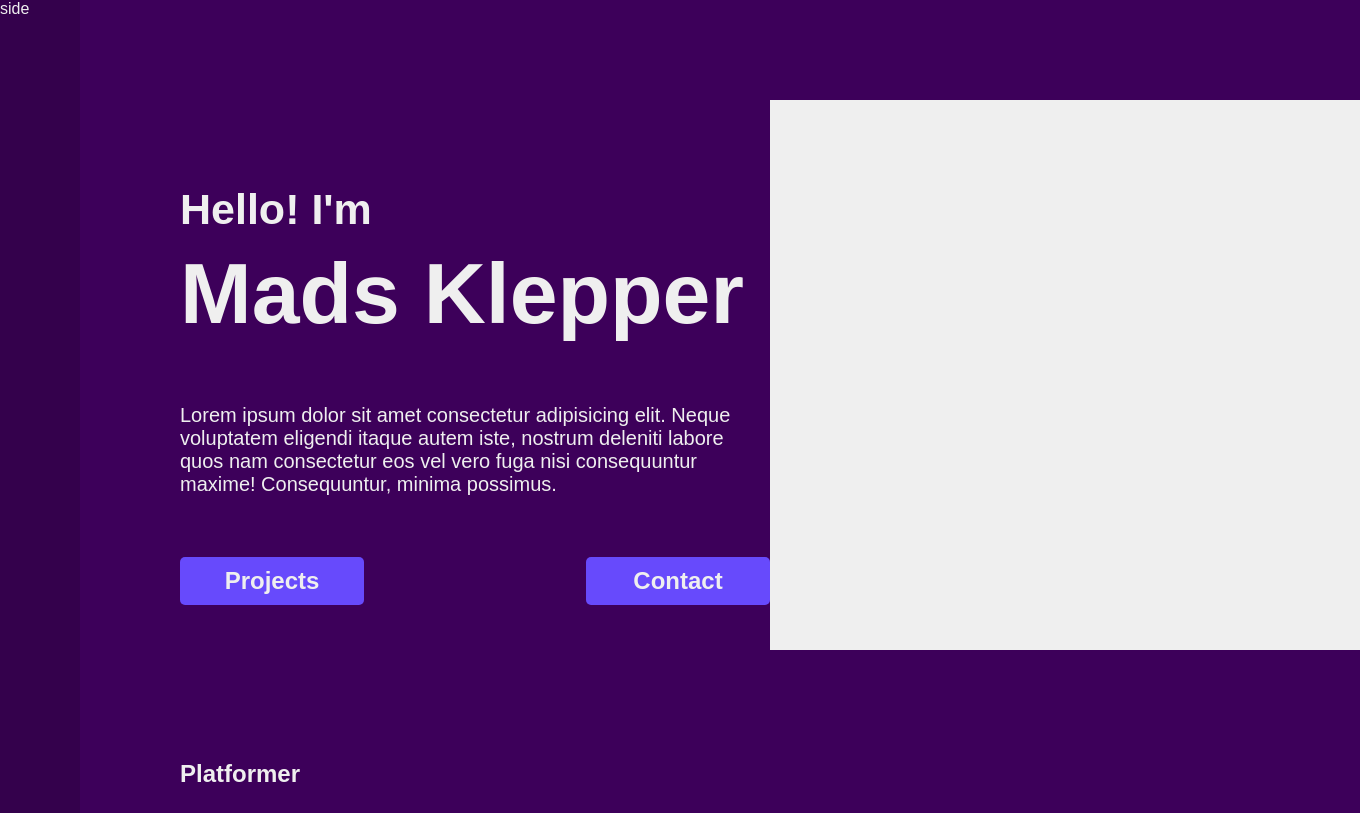
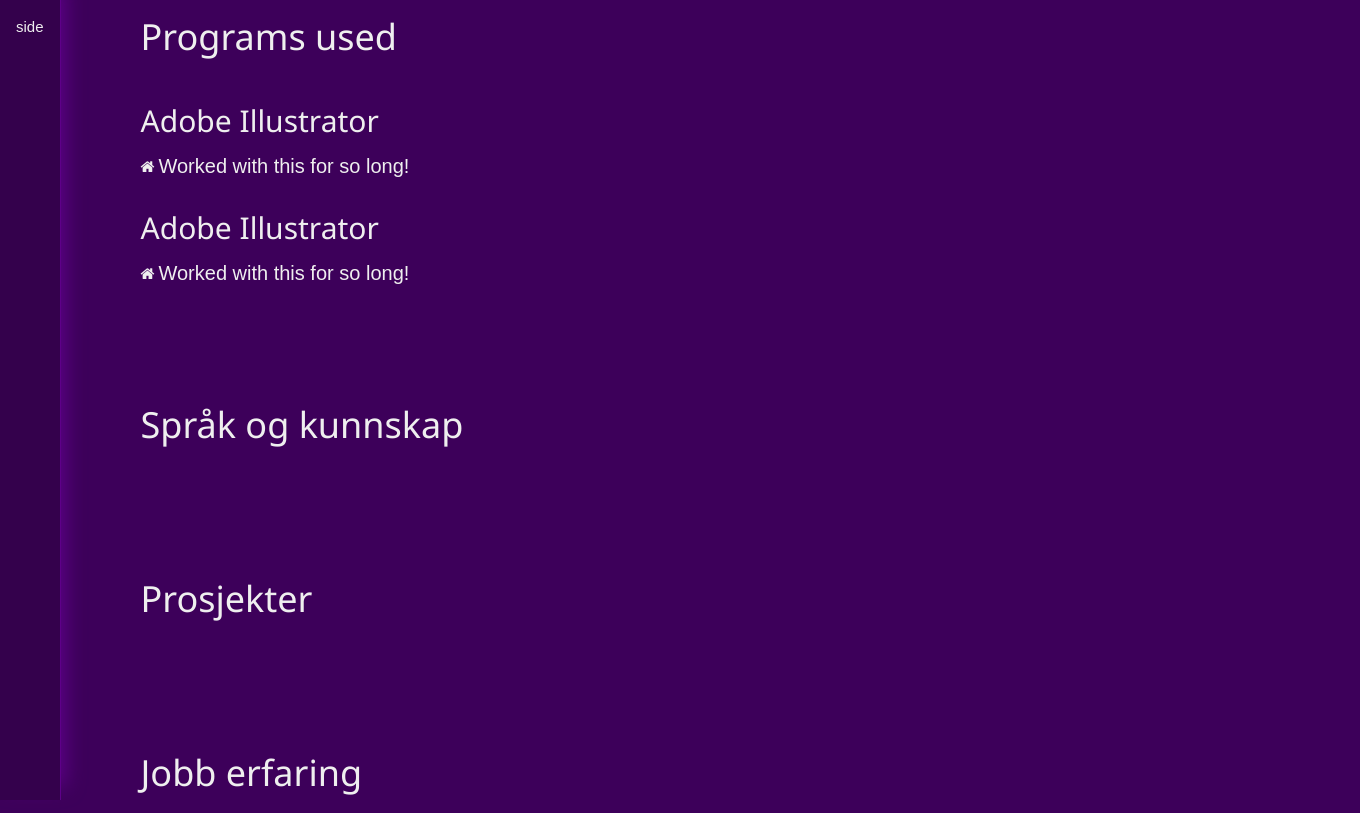
Before and after one commit to madkle/Personal-frontend-landingpage, a website: page public/altpage.html in a window 1280 px wide. Shown: the top 813 px of the page, 1360 px wide, since content can reach past the window. Drawn offline with nearby package versions, Linux system fonts and the light colour scheme.

Commit message:
fixed sticky sidemenu and relevant sections

```diff
--- a/public/altpage.html
+++ b/public/altpage.html
@@ -4,11 +4,19 @@
     <meta charset="UTF-8" />
     <meta name="viewport" content="width=device-width, initial-scale=1.0" />
     <title>Document</title>
+    <link rel="stylesheet" href="https://www.w3schools.com/w3css/4/w3.css" />
+    <link
+      rel="stylesheet"
+      href="https://cdnjs.cloudflare.com/ajax/libs/font-awesome/4.7.0/css/font-awesome.min.css"
+    />
+
     <link rel="stylesheet" href="style/main.css" />
   </head>
   <body>
     <main>
       <aside id="sideMenu">side</aside>
+      <div id="content">
+        <!--
         <section id="heroSection">
           <div id="heroContent">
             <p class="bigText">
@@ -16,8 +24,8 @@
             </p>
             <p>
               Lorem ipsum dolor sit amet consectetur adipisicing elit. Neque
-            voluptatem eligendi itaque autem iste, nostrum deleniti labore quos
-            nam consectetur eos vel vero fuga nisi consequuntur maxime!
+              voluptatem eligendi itaque autem iste, nostrum deleniti labore
+              quos nam consectetur eos vel vero fuga nisi consequuntur maxime!
               Consequuntur, minima possimus.
             </p>
             <div class="buttonContainer">
@@ -27,8 +35,23 @@
           </div>
           <div id="mainImage"></div>
         </section>
-      <section>
-        <h1>Platformer</h1>
+        -->
+        <section id="programSection">
+          <h1>Programs used</h1>
+          <div>
+            <h2>Adobe Illustrator</h2>
+            <span
+              ><i class="fa fa-home"></i>
+              <p>Worked with this for so long!</p></span
+            >
+          </div>
+          <div>
+            <h2>Adobe Illustrator</h2>
+            <span
+              ><i class="fa fa-home"></i>
+              <p>Worked with this for so long!</p></span
+            >
+          </div>
         </section>
         <section>
           <h1>Språk og kunnskap</h1>
@@ -42,6 +65,8 @@
         <section>
           <h1>Kontakt</h1>
         </section>
+      </div>
     </main>
+    <footer>Foot</footer>
   </body>
 </html>
--- a/public/style/main.css
+++ b/public/style/main.css
@@ -6,7 +6,9 @@
   --CTA-color: #674afc;
   --Text-color: #efefef;
   --navbar-color: #34014c;
+  --shadow-color: #5e0089;
 }
+
 body {
   background-color: var(--Primary-color);
   color: var(--Text-color);
@@ -18,6 +20,9 @@
   font-style: normal;
   font-weight: 400;
 }
+h2 {
+  margin: 8px 0;
+}
 button {
   font-size: 24px;
   font-weight: bold;
@@ -28,35 +33,46 @@
   min-width: 184px;
   min-height: 48px;
 }
+
 main {
-  display: grid;
-  grid-template-columns: 80px 80px 1fr;
-  grid-template-rows: auto;
-  grid-template-areas:
-    "sideMenu blank heroSection"
-    "sideMenu blank content1"
-    "sideMenu blank content2"
-    "sideMenu blank content3"
-    "sideMenu blank content4"
-    "sideMenu blank content5"
-    "sideMenu blank content6";
-  gap: 10px;
+  display: flex;
+  gap: 80px;
 }
-main > section{
-
-    margin-top: 100px;
-    margin-right: 100px;
+footer {
+  min-height: 100px;
+  padding: 16px;
+  padding-left: 85px;
+  background-color: var(--navbar-color);
+  z-index: 1;
 }
 #sideMenu {
   background-color: var(--navbar-color);
-  grid-area: sideMenu;
+  width: 80px;
+  height: 100vh;
+  position: sticky;
+  top: 0;
+  padding: 16px;
+  box-shadow: 4px -14px 20px var(--shadow-color);
+  border-right: 1px var(--shadow-color) solid;
+}
+
+#content {
+  display: flex;
+  flex-direction: column;
+  gap: 100px;
+  padding-right: 100px;
+  min-width: 1180px;
+  width: 100%;
+}
+#content:last-child{
+    margin-bottom: 50px;
 }
 #heroSection {
-  grid-area: heroSection;
   display: flex;
   flex-direction: row;
-  min-width: 1180px;
   justify-content: space-between;
+  width: 100%;
+  margin-top: 100px;
 }
 #mainImage {
   min-width: 590px;
@@ -84,21 +100,16 @@
   font-size: 86px;
   font-weight: bolder;
 }
-section:nth-of-type(2) {
-  grid-area: content1;
+
+#programSection {
+  display: flex;
+  flex-direction: column;
+  gap: 16px;
 }
-section:nth-of-type(3) {
-  grid-area: content2;
+
+#programSection > div > span {
+  display: flex;
+  flex-direction: row;
+  gap: 4px;
+  align-items: center;
 }
-section:nth-of-type(4) {
-  grid-area: content3;
-}
-section:nth-of-type(5) {
-  grid-area: content4;
-}
-section:nth-of-type(6) {
-  grid-area: content5;
-}
-section:nth-of-type(7) {
-  grid-area: content6;
-}
```
Lines whose indentation alone changed are shown as unchanged.
